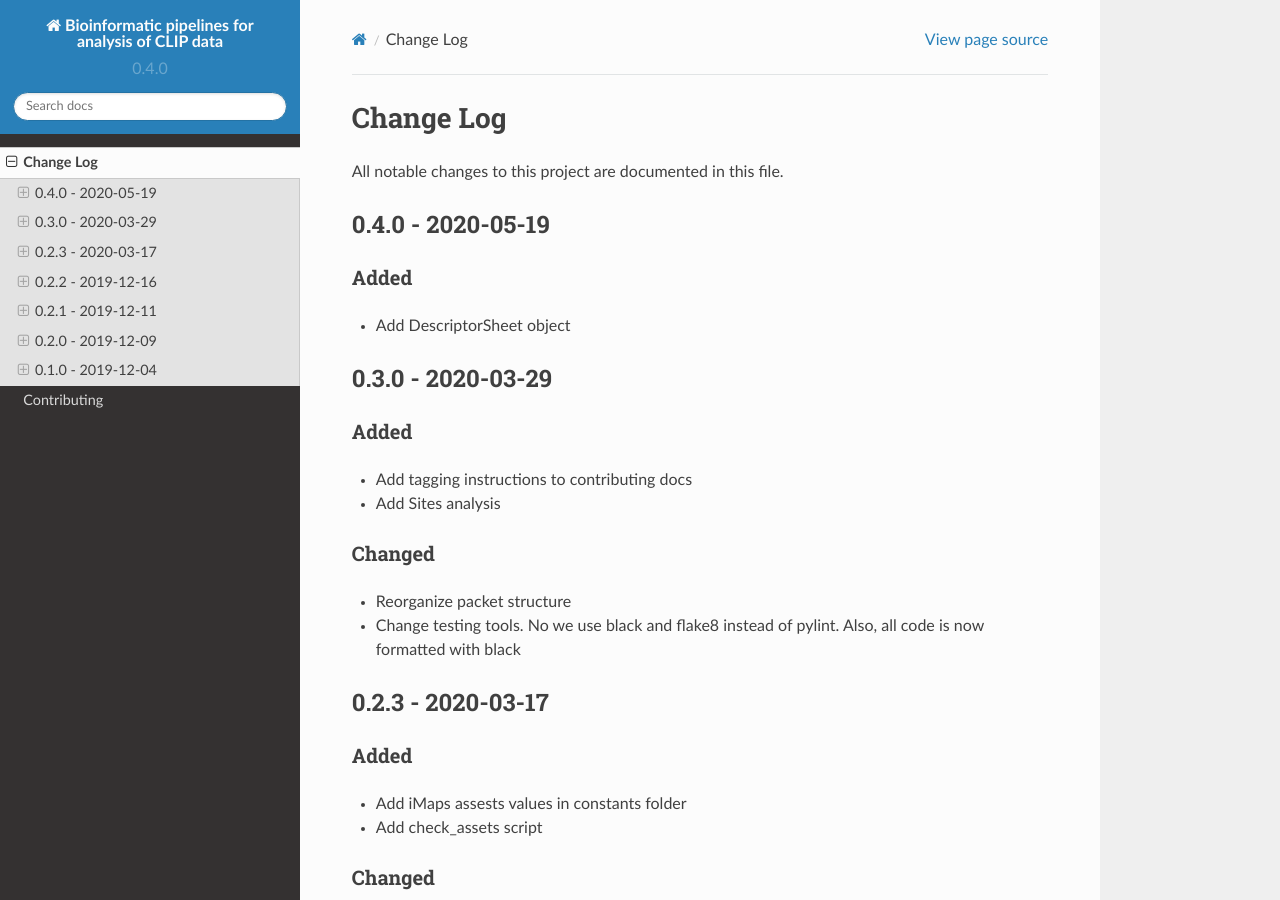
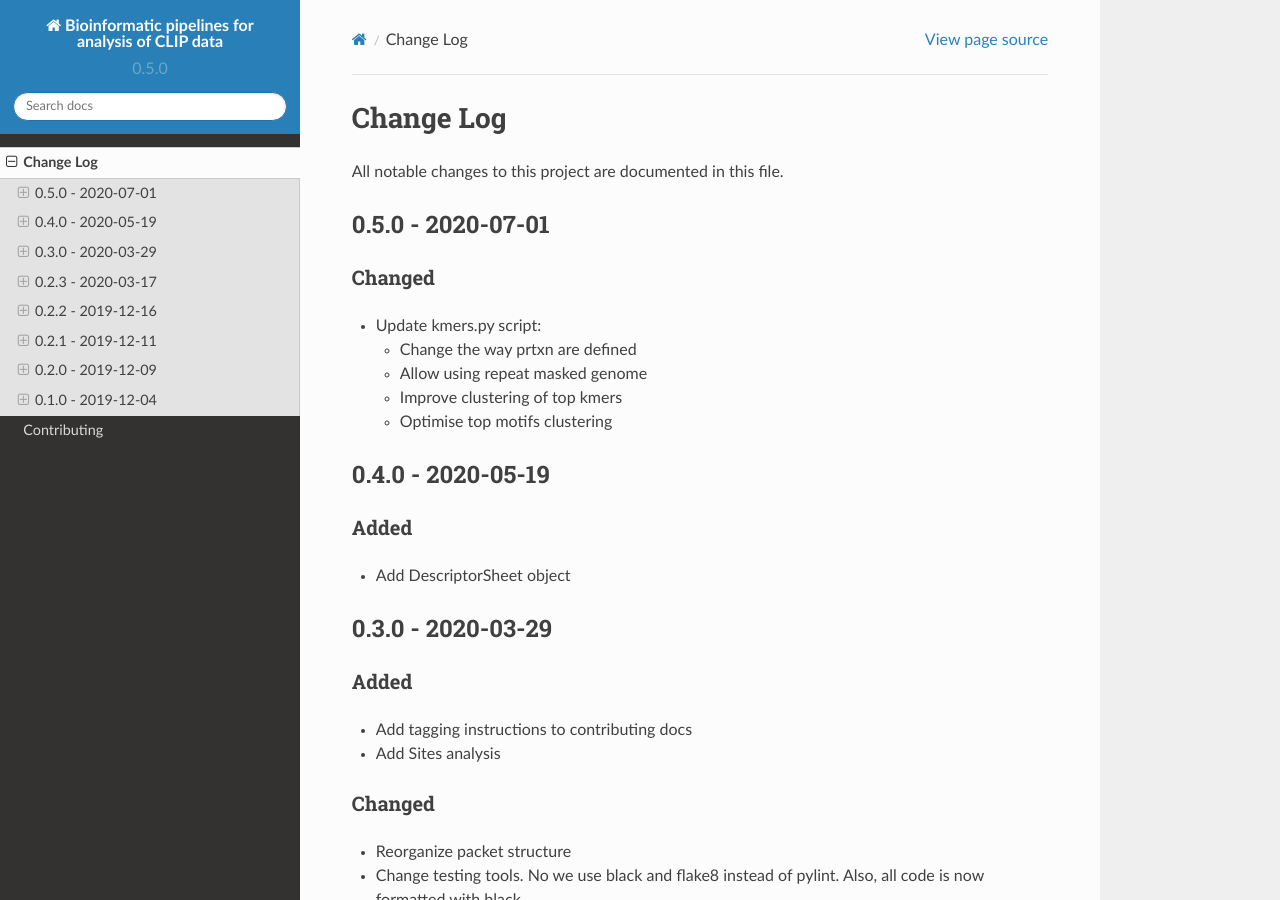
Before and after one commit to kkuret/imaps, a Sphinx documentation site: the page built from docs/CHANGELOG.rst, in a window 1280 px wide and 900 px high. Built offline with Sphinx 7.4.7 and the Read the Docs theme 2.0.0, drawn with Linux system fonts in a browser that asks for light colours.

Commit message:
Prepare release 0.5.0

```diff
--- a/docs/CHANGELOG.rst
+++ b/docs/CHANGELOG.rst
@@ -3,6 +3,20 @@ Change Log
 ##########
 
 All notable changes to this project are documented in this file.
+
+
+==================
+0.5.0 - 2020-07-01
+==================
+
+Changed
+-------
+- Update kmers.py script:
+
+  - Change the way prtxn are defined
+  - Allow using repeat masked genome
+  - Improve clustering of top kmers
+  - Optimise top motifs clustering
 
 
 ==================
--- a/src/imaps/__about__.py
+++ b/src/imaps/__about__.py
@@ -4,7 +4,7 @@
 __title__ = "imaps"
 __summary__ = "Bioinformatic pipelines for analysis of CLIP data"
 __url__ = "https://github.com/jernejule/imaps"
-__version__ = "0.4.0"
+__version__ = "0.5.0"
 __author__ = "Ule lab and Genialis, Inc."
 __email__ = " jernej.ule@crick.ac.uk"
 __license__ = "Apache 2.0"
```
